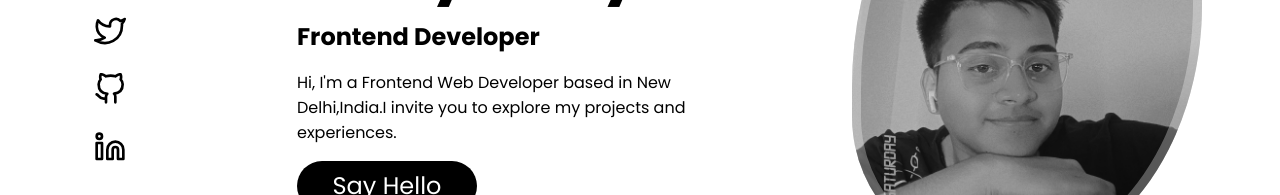
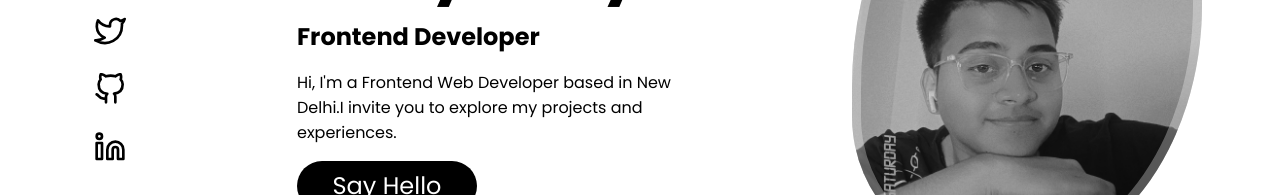
Before and after one commit to Abhyuday-Dev/portfolio, a React (Create React App) app: page / in a window 1280 px wide. Shown: the part 375-570 px from the top of the page. Built offline with nearby package versions, Linux system fonts and the light colour scheme.

Commit message:
text change

```diff
--- a/src/components/Home/data.jsx
+++ b/src/components/Home/data.jsx
@@ -98,7 +98,7 @@ const Data = () => {
         initial={{ opacity: 0 }}
         animate={contentAnimation}
       >
-        Hi, I'm a Frontend Web Developer based in New Delhi,India.I invite you to explore my projects and experiences.
+        Hi, I'm a Frontend Web Developer based in New Delhi.I invite you to explore my projects and experiences.
       </motion.p>
 
       <motion.div
```
